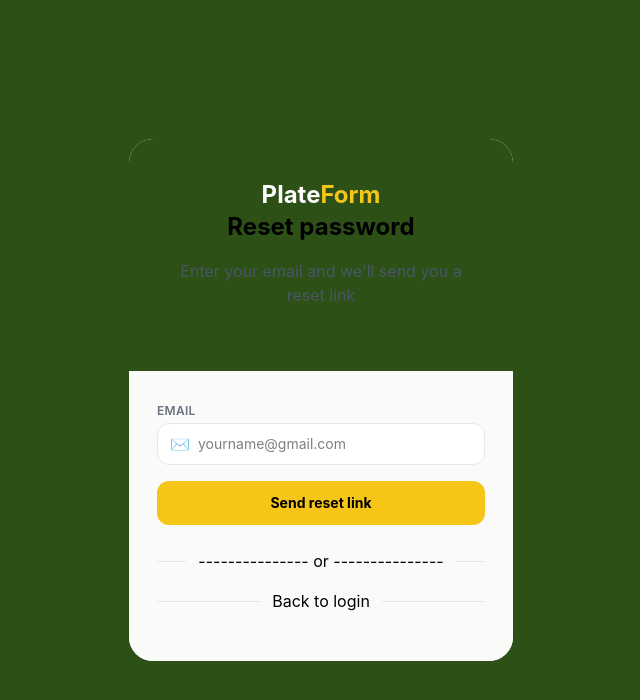
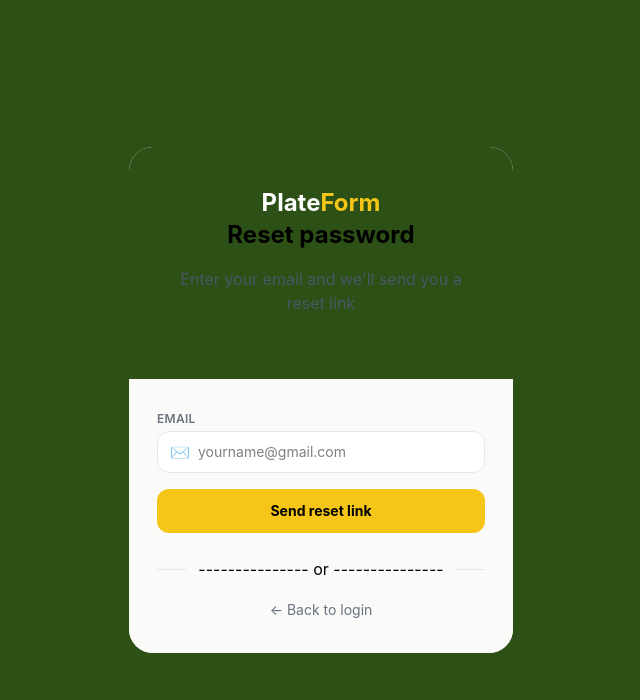
Before and after one commit to Celia-joy/Plateform, a React (Vite) app: page /reset-password in a window 1280 px wide. Shown: the top 700 px of the page, without its empty margins (319-959 px from the left). Built offline with nearby package versions, Linux system fonts and the light colour scheme.

Commit message:
Plateform

```diff
--- a/src/pages/auth/LoginPage.jsx
+++ b/src/pages/auth/LoginPage.jsx
@@ -10,6 +10,7 @@ function LoginPage (){
             console.log('Please fill all fields')
             return
         }
+        navigate("/dashboard")
         console.log("Email:", email)
         console.log("Password:", password)
     }
@@ -45,6 +46,15 @@ function LoginPage (){
                         onChange={(e)=> setPassword(e.target.value)}
                         />
                     </div>
+                    <div className="text-right mb-4">
+                        <button
+                          onClick={() => navigate("/reset-password")}
+                          className="text-xs text-[#F5C518] font-semibold"
+                        >
+                          Forgot password?
+                        </button>
+
+                    </div>
                     <button
                         onClick={handleLogin}
                         className="w-full bg-[#F5C518] font-bold py-3 rounded-xl text-sm cursor-pointer mb-4">
--- a/src/pages/auth/ResetPasswordPage.jsx
+++ b/src/pages/auth/ResetPasswordPage.jsx
@@ -46,11 +46,12 @@ function ResetPasswordPage() {
                         <span>--------------- or ---------------</span>
                         <div className="flex-1 h-px bg-gray-200"></div>
                     </div>
-                    <div className="flex items-center gap-3 mb-4">
-                        <div className="flex-1 h-px bg-gray-200"></div>
-                        <span>Back to login</span>
-                        <div className="flex-1 h-px bg-gray-200"></div>
-                    </div>
+                    <button
+                       onClick={() => navigate("/login")}
+                       className="w-full text-sm text-gray-500 text-center hover:text-[#2D5016]"
+                       >
+                         ← Back to login
+                    </button>
                 </div>
             </div>
         </div>
```
